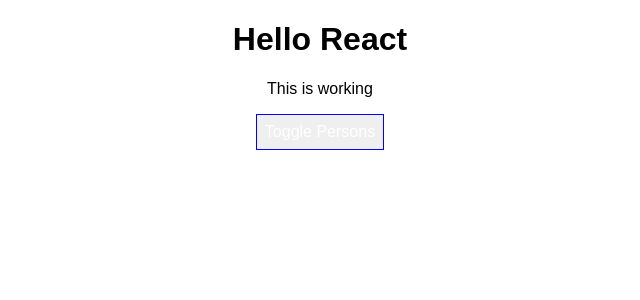
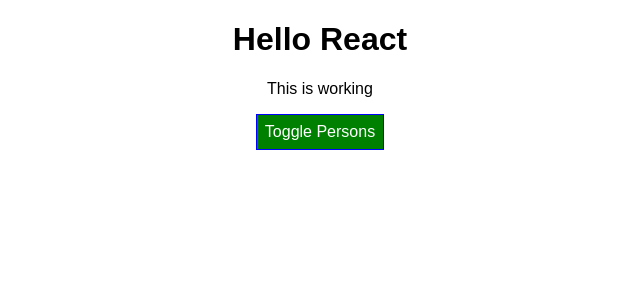
Before and after one commit to JeremyDoubleday/reactLearning, a React (Create React App) app: page / in a window 1280 px wide. Shown: the top 300 px of the page, without its empty margins (320-960 px from the left). Built offline with nearby package versions, Linux system fonts and the light colour scheme.

Commit message:
added r to backgroundColor so it would actually work

```diff
--- a/src/App.js
+++ b/src/App.js
@@ -54,7 +54,7 @@
   render() {
 
     const style = {
-      backgoundColor: 'green',
+      backgroundColor: 'green',
       color: 'white',
       font: 'inherit',
       border: '1px solid blue',
@@ -78,7 +78,7 @@
 
           </div>
       );
-      style.backgoundColor = 'red';
+      style.backgroundColor = 'red';
     }
 
     return (
@@ -87,7 +87,10 @@
         <p> This is working </p>
         <button
           style = { style }
-          onClick = { this.togglePersonHandler }>Toggle Persons</button>
+          onClick = { this.togglePersonHandler }
+          overrides={{backgroundColor: "00FF00"}}
+
+>Toggle Persons</button>
           { persons }
       </div>
     );
--- a/src/Person/Person.css
+++ b/src/Person/Person.css
@@ -2,7 +2,7 @@
     width: 60%;
     margin: 16px auto;
     border: 1px solid #000000;
-    box-shadow: 0 2px 3px #ccc;
+    box-shadow: 0 2px 3px grey;
     padding: 16px;
     text-align: center;
 }
```
